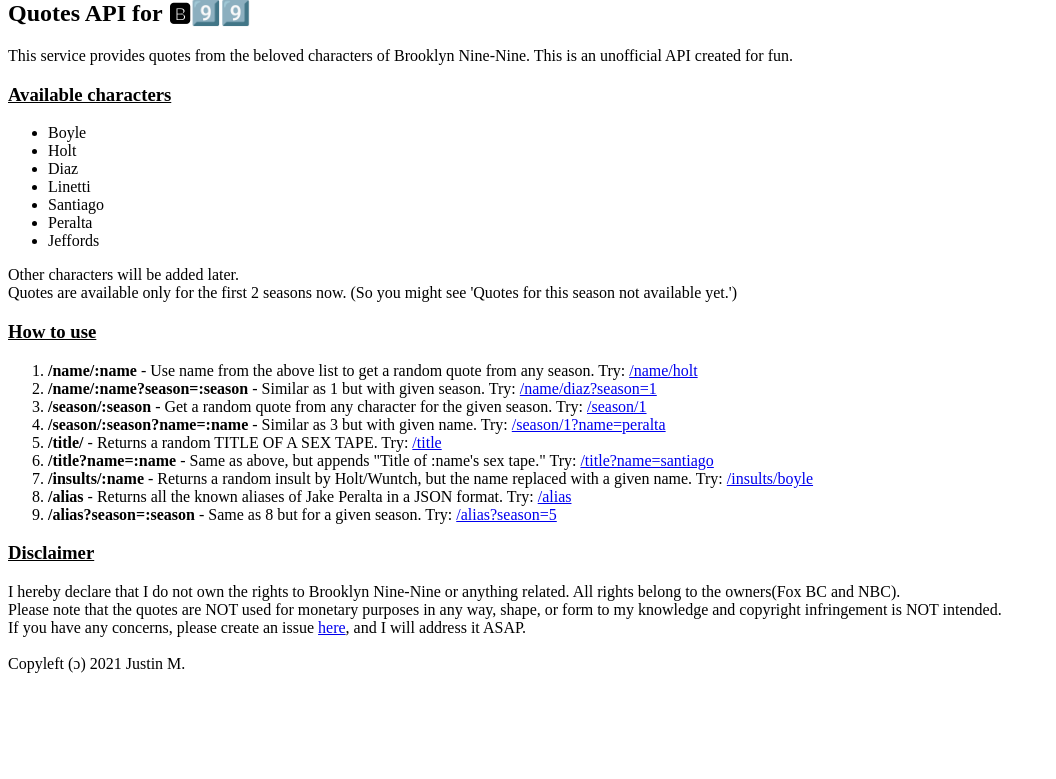
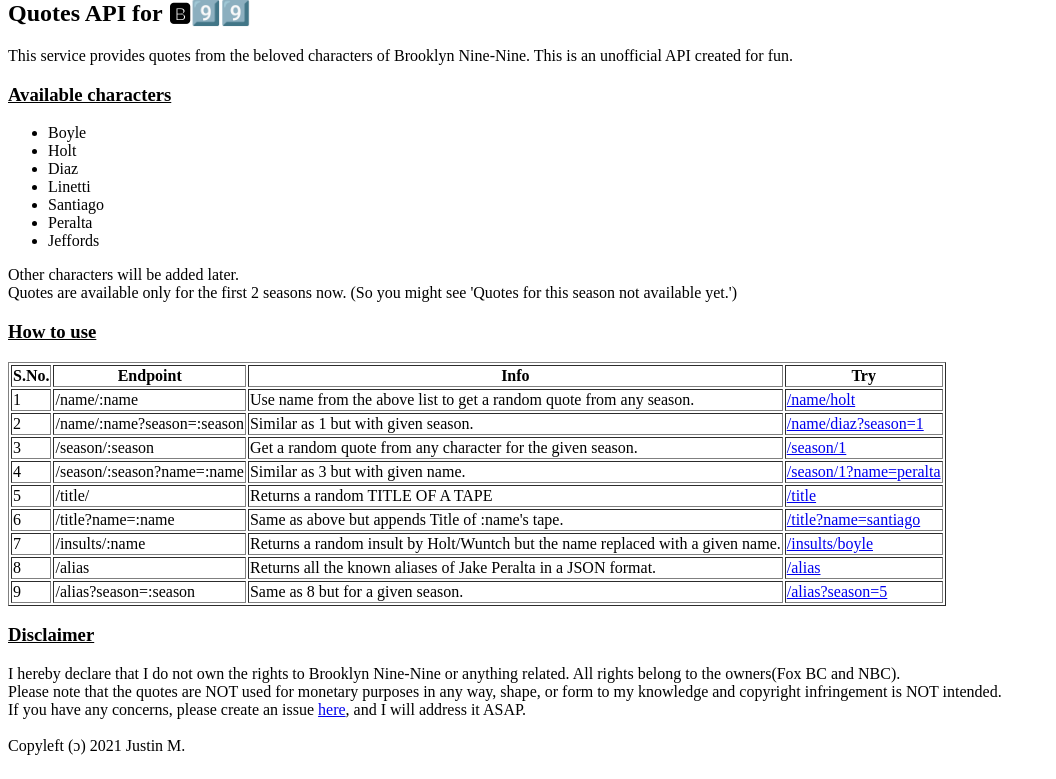
Before and after one commit to thisisjustinm/b99-api, a Flask app: page / in a window 1280 px wide. Shown: the part 21-800 px from the top of the page, without its empty margins (0-1056 px from the left). Run offline with Flask 2, Linux system fonts and the light colour scheme.

Commit message:
Changes to index.html

```diff
--- a/templates/index.html
+++ b/templates/index.html
@@ -18,18 +18,62 @@
 Other characters will be added later.<br>
 Quotes are available only for the first 2 seasons now. (So you might see 'Quotes for this season not available yet.')
 <h3 id="how-to-use"><u>How to use</u></h3>
-<ol>
-    <li><b>/name/:name</b> - Use name from the above list to get a random quote from any season. Try: <a href="/name/holt">/name/holt</a></li>
-    <li><b>/name/:name?season=:season</b> - Similar as 1 but with given season. Try: <a href="/name/diaz?season=1">/name/diaz?season=1</a></li>
-    <li><b>/season/:season</b> - Get a random quote from any character for the given season. Try: <a href="/season/1">/season/1</a></li>
-    <li><b>/season/:season?name=:name</b> - Similar as 3 but with given name. Try: <a href="/season/1?name=santiago">/season/1?name=peralta</a></li>
-    <li><b>/title/</b> - Returns a random TITLE OF A SEX TAPE. Try: <a href="/title">/title</a></li>
-    <li><b>/title?name=:name</b> - Same as above, but appends "Title of :name's sex tape." Try: <a href="/title?name=santiago">/title?name=santiago</a></li>
-    <li><b>/insults/:name</b> - Returns a random insult by Holt/Wuntch, but the name replaced with a given name. Try: <a href="/insults/boyle">/insults/boyle</a></li>
-    <li><b>/alias</b> - Returns all the known aliases of Jake Peralta in a JSON format. Try: <a href="/alias">/alias</a></li>
-    <li><b>/alias?season=:season</b> - Same as 8 but for a given season. Try: <a href="/alias?season=5">/alias?season=5</a></li>
-</ol>
-
+<table border="1px"><tr><th>S.No.</th><th>Endpoint</th><th>Info</th><th>Try</th></tr>
+<tr>
+  <td>1</td>
+  <td>/name/:name</td>
+  <td>Use name from the above list to get a random quote from any season.</td>
+  <td><a href="/name/holt">/name/holt</a></td>
+</tr>
+<tr>
+  <td>2</td>
+  <td>/name/:name?season=:season</td>
+  <td>Similar as 1 but with given season.</td>
+  <td><a href="/name/diaz?season=1">/name/diaz?season=1</a></td>
+</tr>
+<tr>
+  <td>3</td>
+  <td>/season/:season</td>
+  <td>Get a random quote from any character for the given season.</td>
+  <td><a href="/season/1">/season/1</a></td>
+</tr>
+<tr>
+  <td>4</td>
+  <td>/season/:season?name=:name</td>
+  <td>Similar as 3 but with given name.</td>
+  <td><a href="/season/1?name=peralta">/season/1?name=peralta</a></td>
+</tr>
+<tr>
+  <td>5</td>
+  <td>/title/</td>
+  <td>Returns a random TITLE OF A TAPE</td>
+  <td><a href="/title">/title</a></td>
+</tr>
+<tr>
+  <td>6</td>
+  <td>/title?name=:name</td>
+  <td>Same as above but appends Title of :name's tape.</td>
+  <td><a href="/title?name=santiago">/title?name=santiago</a></td>
+</tr>
+<tr>
+  <td>7</td>
+  <td>/insults/:name</td>
+  <td>Returns a random insult by Holt/Wuntch but the name replaced with a given name.</td>
+  <td><a href="/insults/boyle">/insults/boyle</a></td>
+</tr>
+<tr>
+  <td>8</td>
+  <td>/alias</td>
+  <td>Returns all the known aliases of Jake Peralta in a JSON format.</td>
+  <td><a href="/alias">/alias</a></td>
+</tr>
+<tr>
+  <td>9</td>
+  <td>/alias?season=:season</td>
+  <td>Same as 8 but for a given season.</td>
+  <td><a href="/alias?season=5">/alias?season=5</a></td>
+</tr>
+</table>
 <h3><u>Disclaimer</u></h3>
 I hereby declare that I do not own the rights to Brooklyn Nine-Nine or anything related. All rights belong to the owners(Fox BC and NBC). <br> Please note that the quotes are NOT used for monetary purposes in any way, shape, or form to my knowledge and copyright infringement is NOT intended.
 <br>If you have any concerns, please create an issue <a href="https://github.com/thisisjustinm/b99-api/issues">here</a>, and I will address it ASAP.
```
